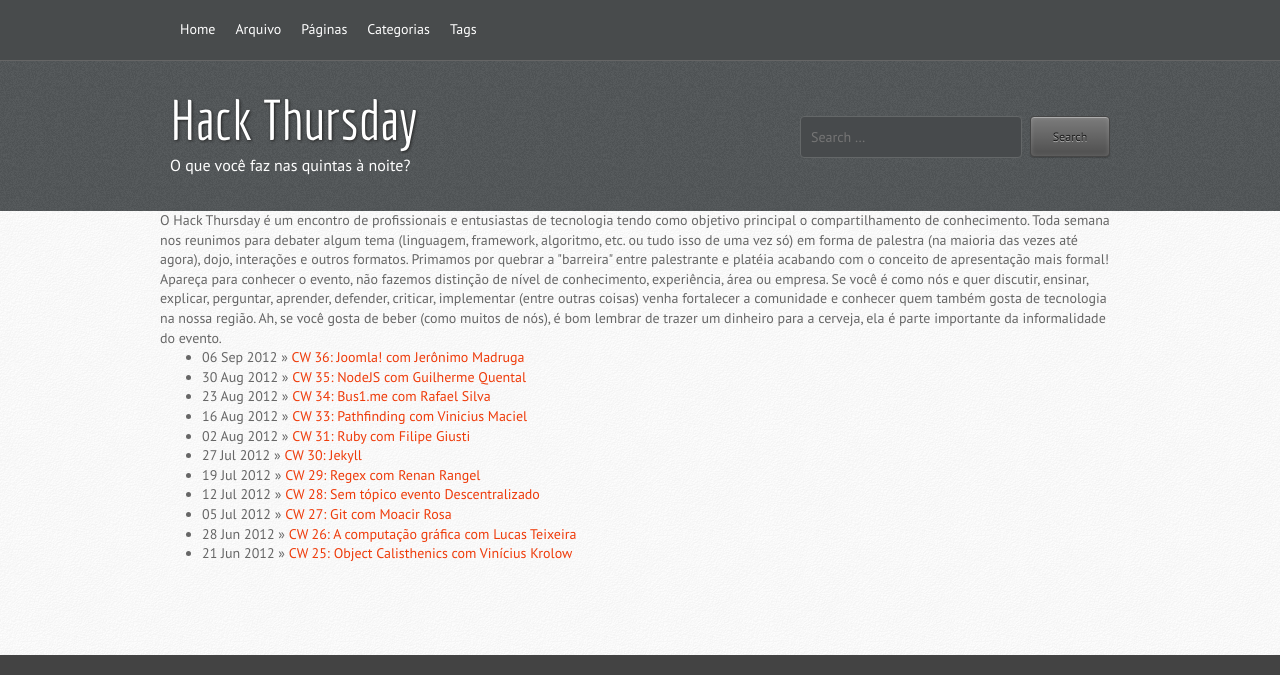
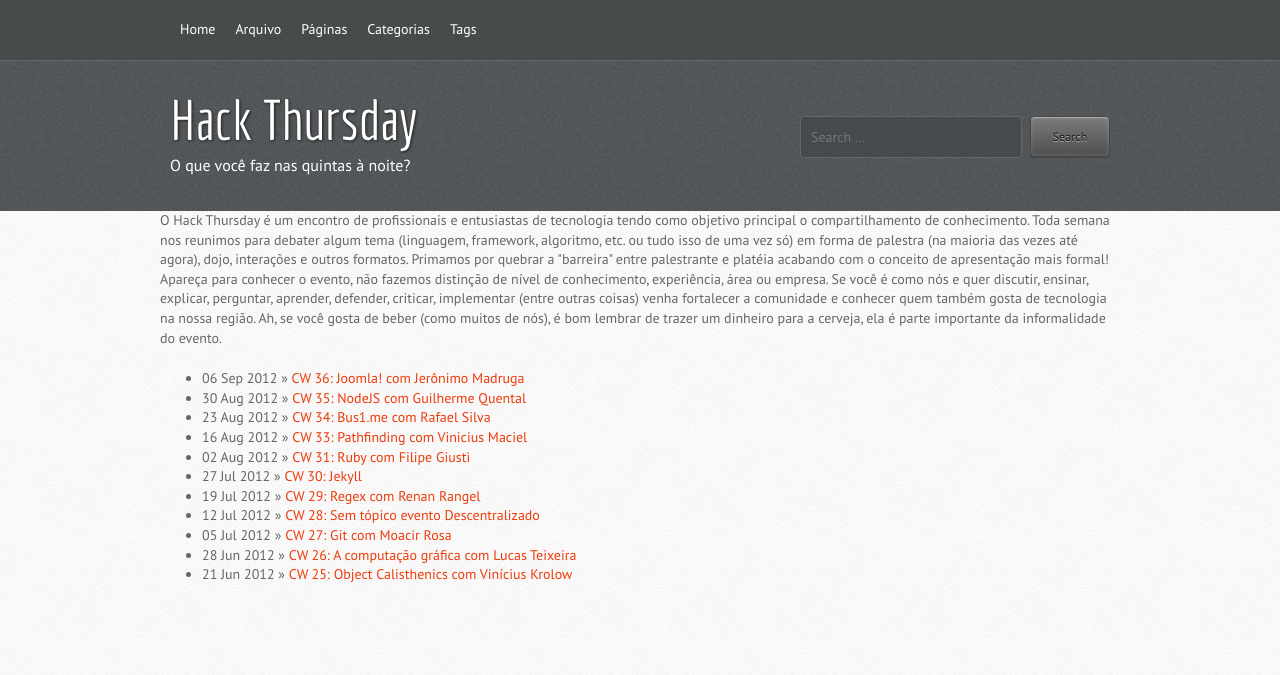
Before and after one commit to rssilva/rssilva.github.com, a Jekyll site: the page built from index.md, in a window 1280 px wide. Shown: the top 675 px of the page. Built offline with Jekyll 4.4.1, drawn with Linux system fonts in a browser that asks for light colours; grey boxes are pictures that could not be loaded.

Commit message:
changing

```diff
--- /dev/null
+++ b/assets/themes/hack-thursday-theme-1/js/customized.js
@@ -0,0 +1 @@
+console.log('customized')
--- a/index.md
+++ b/index.md
@@ -4,17 +4,18 @@
 tagline:
 ---
 {% include JB/setup %}
-
-<div>
-	O Hack Thursday é um encontro de profissionais e entusiastas de tecnologia tendo como objetivo principal o compartilhamento de conhecimento.
-	Toda semana nos reunimos para debater algum tema (linguagem, framework, algoritmo, etc. ou tudo isso de uma vez só) em forma de palestra (na maioria das vezes até agora), dojo, interações e outros formatos.
-	Primamos por quebrar a "barreira" entre palestrante e platéia acabando com o conceito de apresentação mais formal!
-	Apareça para conhecer o evento, não fazemos distinção de nível de conhecimento, experiência, área ou empresa.
-	Se você é como nós e quer discutir, ensinar, explicar, perguntar, aprender, defender, criticar, implementar (entre outras coisas) venha fortalecer a comunidade e conhecer quem também gosta de tecnologia na nossa região. Ah, se você gosta de beber (como muitos de nós), é bom lembrar de trazer um dinheiro para a cerveja, ela é parte importante da informalidade do evento.
-</div>
+<article>
+	<p>
+		O Hack Thursday é um encontro de profissionais e entusiastas de tecnologia tendo como objetivo principal o compartilhamento de conhecimento.
+		Toda semana nos reunimos para debater algum tema (linguagem, framework, algoritmo, etc. ou tudo isso de uma vez só) em forma de palestra (na maioria das vezes até agora), dojo, interações e outros formatos.
+		Primamos por quebrar a "barreira" entre palestrante e platéia acabando com o conceito de apresentação mais formal!
+		Apareça para conhecer o evento, não fazemos distinção de nível de conhecimento, experiência, área ou empresa.
+		Se você é como nós e quer discutir, ensinar, explicar, perguntar, aprender, defender, criticar, implementar (entre outras coisas) venha fortalecer a comunidade e conhecer quem também gosta de tecnologia na nossa região. Ah, se você gosta de beber (como muitos de nós), é bom lembrar de trazer um dinheiro para a cerveja, ela é parte importante da informalidade do evento.
+	</p>
 
 <ul class="posts">
   {% for post in site.posts %}
     <li><span>{{ post.date | date_to_string }}</span> &raquo; <a href="{{ BASE_PATH }}{{ post.url }}">{{ post.title }}</a></li>
   {% endfor %}
 </ul>
+</article>
```
